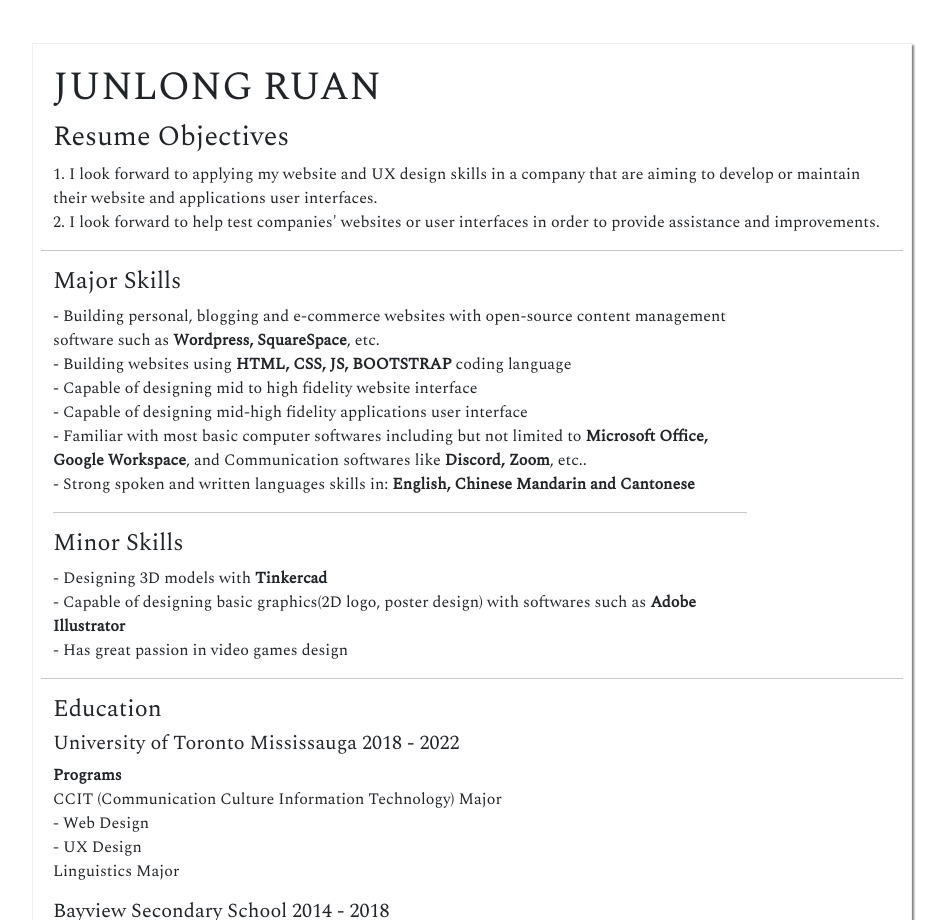
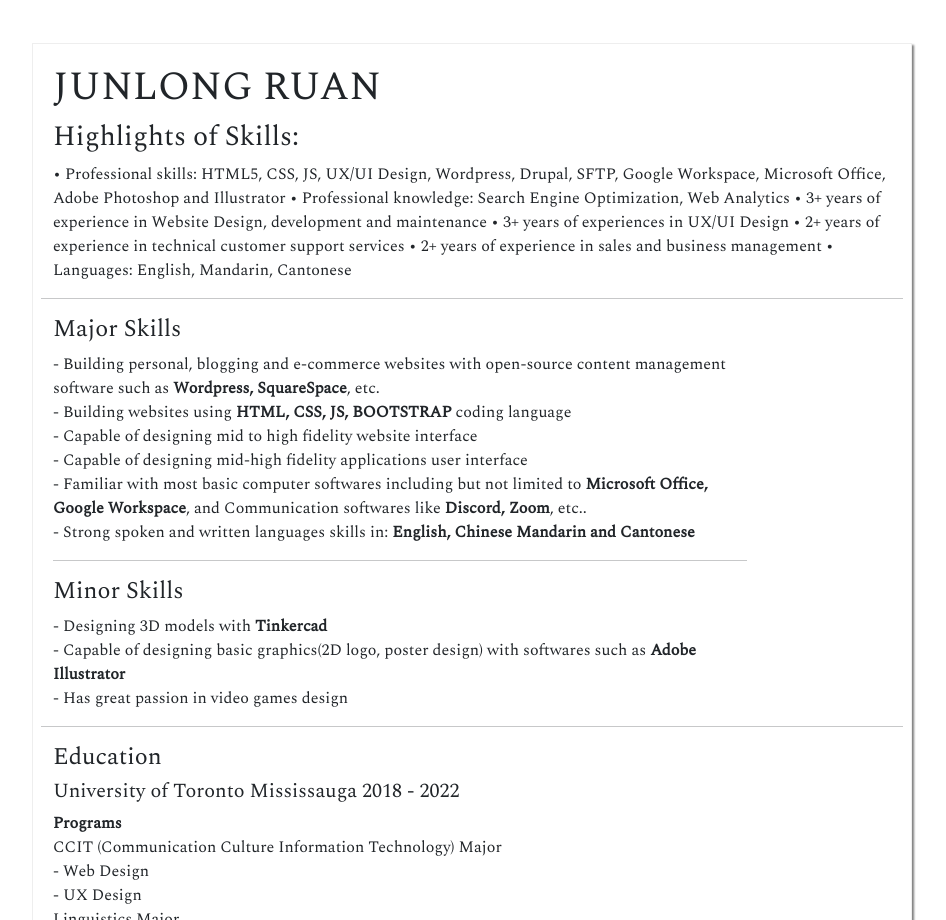
Before and after one commit to daychow0321/Junlong-Ruan-Website, a plain HTML site: page resume.html in a window 1280 px wide. Shown: the part 1200-2120 px from the top of the page, without its empty margins (168-1114 px from the left). Drawn offline with nearby package versions, Linux system fonts and the light colour scheme.

Commit message:
Update resume.html

```diff
--- a/resume.html
+++ b/resume.html
@@ -61,7 +61,7 @@
 </div>
 
 
-        <div class="container-fluid resume-container" id="resume" style="padding: 60px 200px; text-align:left;">
+    <div class="container-fluid resume-container" id="resume" style="padding: 60px 200px; text-align:left;">
             <h1 class="fw-bolder" style="font-size: 3em;">Resume</h1>
             <p style="font-size: 1.3em;">Resume is the best medium to directly show who you are, what you are capable of in words</p>
             <p style="font-size: 1.1em;">In my resume, you will find my important skills and valuable qualities <br>
@@ -74,9 +74,15 @@
                 <div>
               <h1 class="text-uppercase">Junlong Ruan</h1>
                     <div class="row">
-                        <h3 style="">Resume Objectives</h3>
-<p>1. I look forward to applying my website and UX design skills in a company that are aiming to develop or maintain their website and applications user interfaces.<br>
-                          2. I look forward to help test companies' websites or user interfaces in order to provide assistance and improvements.</p>
+                        <h3 style="">Highlights of Skills:</h3>
+<p>• Professional skills: HTML5, CSS, JS, UX/UI Design, Wordpress, Drupal, SFTP, Google
+Workspace, Microsoft Office, Adobe Photoshop and Illustrator
+• Professional knowledge: Search Engine Optimization, Web Analytics
+• 3+ years of experience in Website Design, development and maintenance
+• 3+ years of experiences in UX/UI Design
+• 2+ years of experience in technical customer support services
+• 2+ years of experience in sales and business management
+• Languages: English, Mandarin, Cantonese</p>
                           <hr/>
                         <div class="col-10">
                           <h4>Major Skills</h4>
```
